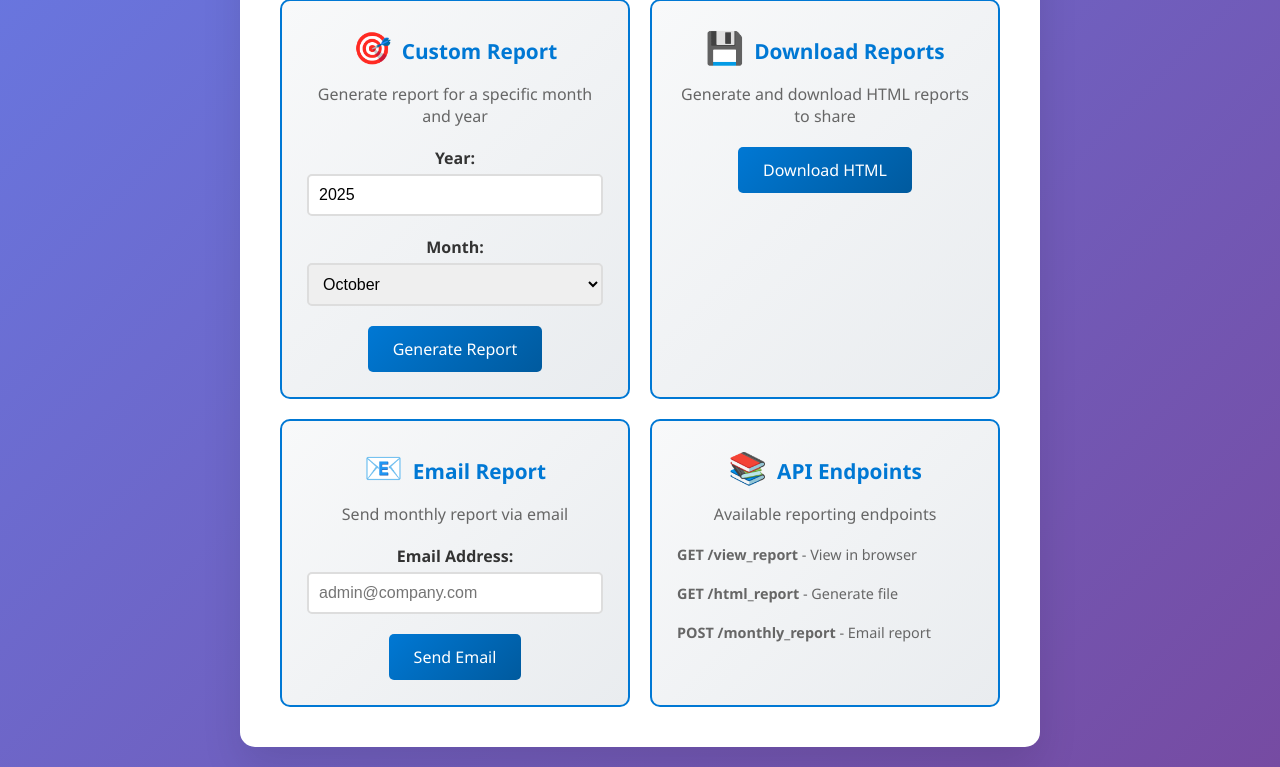
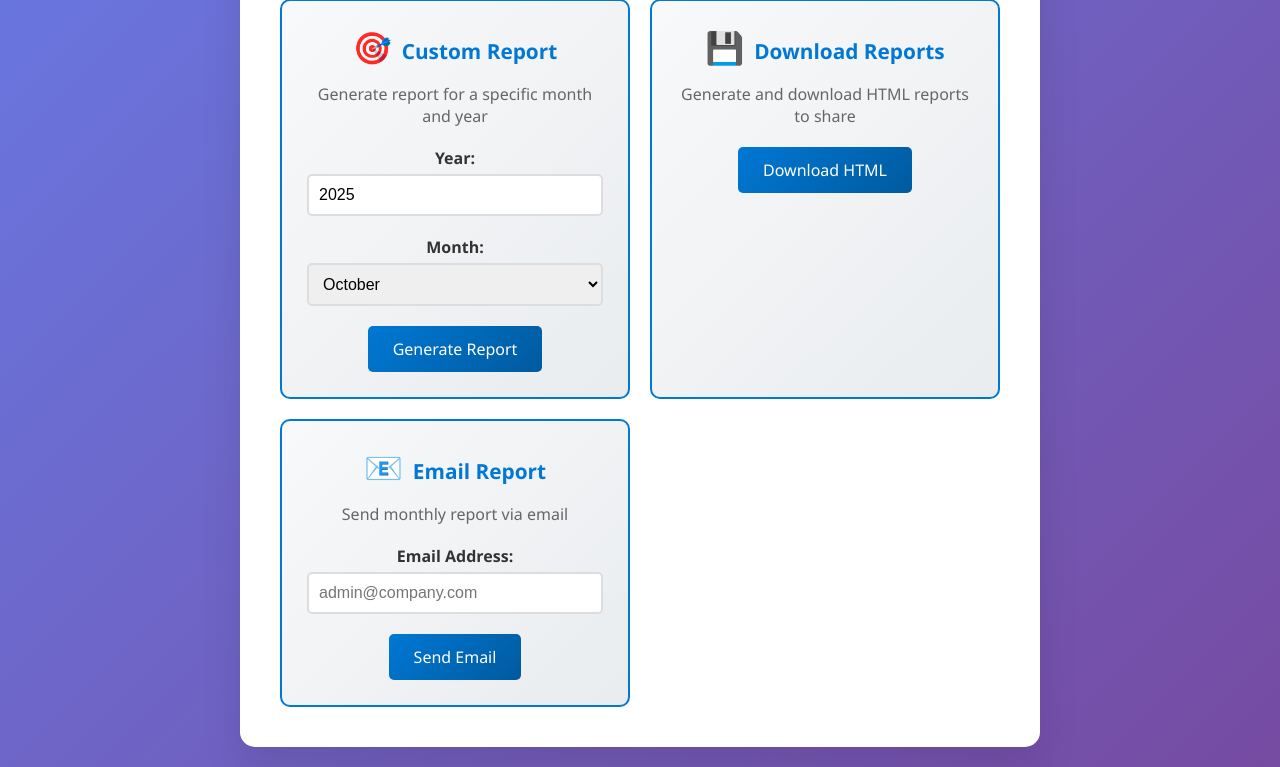
Before and after one commit to rkurhade/MTech-Project, a Flask app: page /dashboard in a window 1280 px wide. Shown: the part 414-1181 px from the top of the page. Run offline with Flask 3, Linux system fonts and the light colour scheme; parts of the project's set-up code (start-up, migrations or seed data) failed here and were passed over.

Commit message:
Few UI fix

```diff
--- a/templates/dashboard.html
+++ b/templates/dashboard.html
@@ -3,7 +3,7 @@
 <head>
     <meta charset="UTF-8">
     <meta name="viewport" content="width=device-width, initial-scale=1.0">
-    <title>SPN Management Dashboard</title>
+    <title>Azure Service Principal Management Dashboard</title>
     <style>
         * {
             margin: 0;
@@ -189,16 +189,7 @@
                 <a href="javascript:void(0)" class="btn" onclick="sendEmailReport()">Send Email</a>
             </div>
 
-            <!-- API Documentation -->
-            <div class="dashboard-card">
-                <h3><span class="emoji">📚</span>API Endpoints</h3>
-                <p>Available reporting endpoints</p>
-                <div style="text-align: left; font-size: 0.9em; color: #666;">
-                    <p><strong>GET /view_report</strong> - View in browser</p>
-                    <p><strong>GET /html_report</strong> - Generate file</p>
-                    <p><strong>POST /monthly_report</strong> - Email report</p>
-                </div>
-            </div>
+
         </div>
     </div>
 
```
Also changed, not shown: templates/monthly_report.html (+4 -4 lines).
